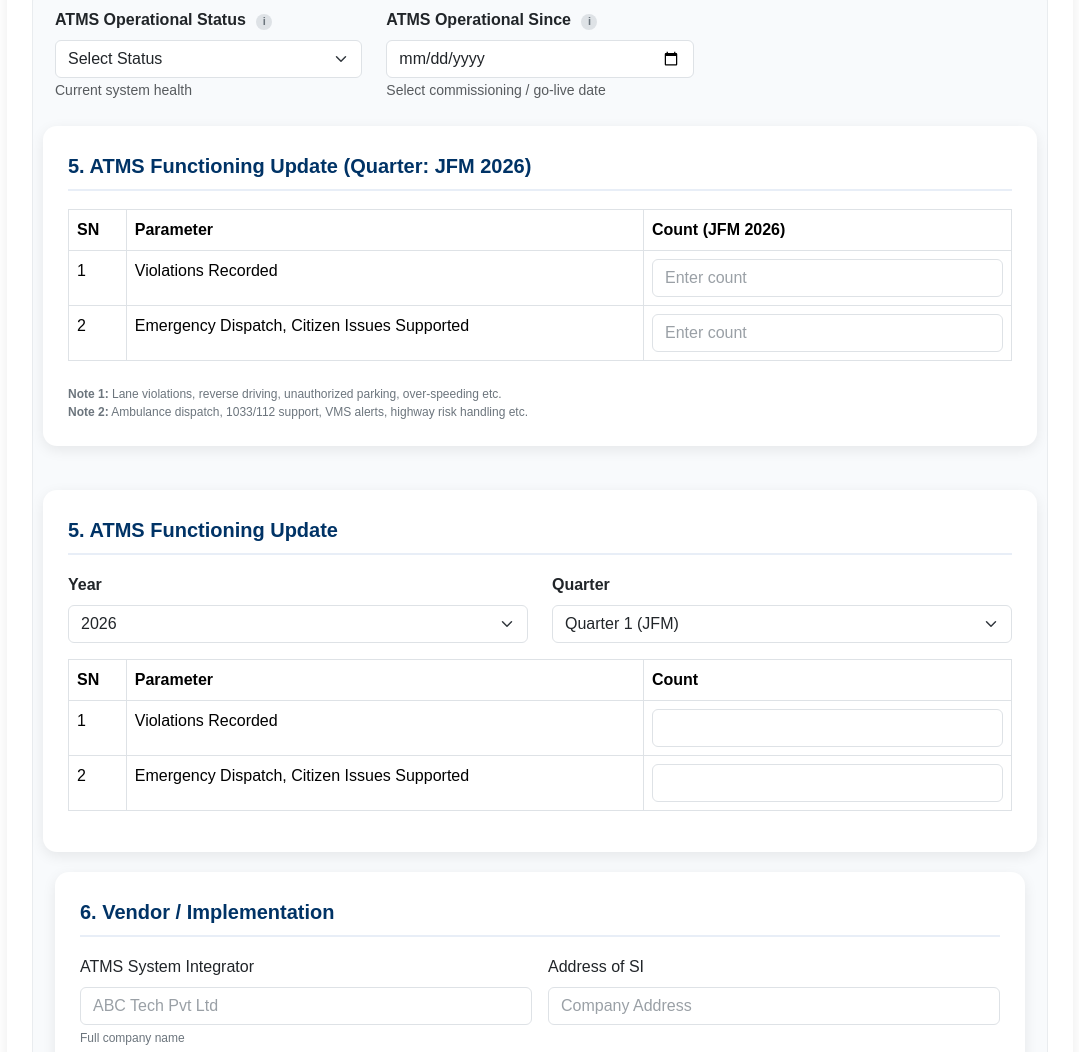
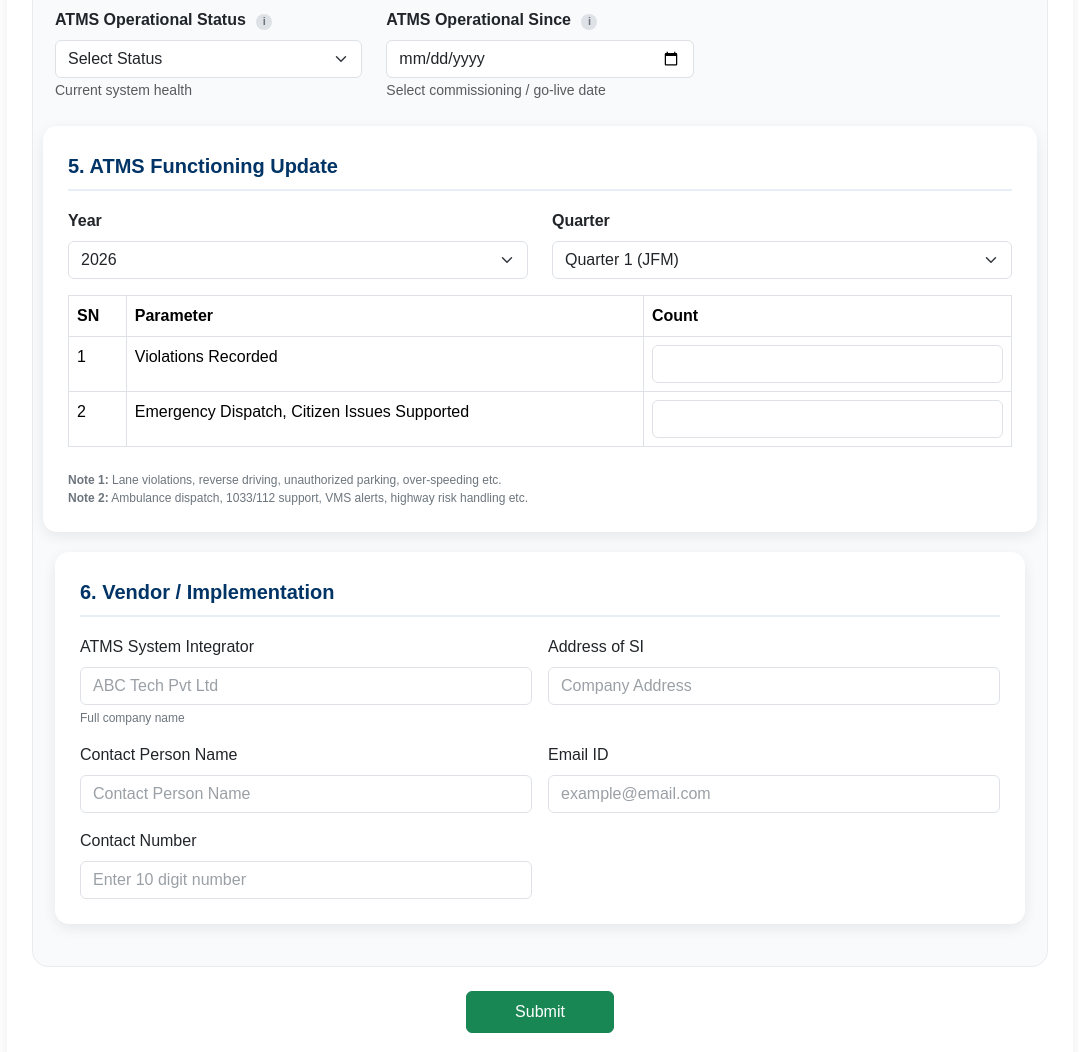
Before and after one commit to kritika-walia/ATMS, a website: page index.html in a window 1280 px wide. Shown: the part 1564-2616 px from the top of the page, without its empty margins (100-1179 px from the left). Drawn offline with nearby package versions, Linux system fonts and the light colour scheme.

Commit message:
Update index.html

```diff
--- a/index.html
+++ b/index.html
@@ -488,50 +488,6 @@ title="Mobile Radio Communication System availability. Select Yes or No.">i</spa
 
 <div class="card-box">
   <div class="section-title">
-    5. ATMS Functioning Update (Quarter: JFM 2026)
-  </div>
-
-  <div class="table-responsive">
-    <table class="table table-bordered">
-
-      <thead>
-        <tr>
-          <th>SN</th>
-          <th>Parameter</th>
-          <th>Count (JFM 2026)</th>
-        </tr>
-      </thead>
-
-      <tbody>
-        <tr>
-          <td>1</td>
-          <td>Violations Recorded</td>
-          <td>
-            <input type="number" id="violationsCount" class="form-control" placeholder="Enter count">
-          </td>
-        </tr>
-
-        <tr>
-          <td>2</td>
-          <td>Emergency Dispatch, Citizen Issues Supported</td>
-          <td>
-            <input type="number" id="dispatchCount" class="form-control" placeholder="Enter count">
-          </td>
-        </tr>
-      </tbody>
-
-    </table>
-  </div>
-
-  <div class="small-note mt-2">
-    <b>Note 1:</b> Lane violations, reverse driving, unauthorized parking, over-speeding etc.<br>
-    <b>Note 2:</b> Ambulance dispatch, 1033/112 support, VMS alerts, highway risk handling etc.
-  </div>
-
-</div>
-
-<div class="card-box">
-  <div class="section-title">
     5. ATMS Functioning Update
   </div>
 
@@ -585,6 +541,11 @@ title="Mobile Radio Communication System availability. Select Yes or No.">i</spa
       </tbody>
 
     </table>
+  </div>
+
+<div class="small-note mt-2">
+    <b>Note 1:</b> Lane violations, reverse driving, unauthorized parking, over-speeding etc.<br>
+    <b>Note 2:</b> Ambulance dispatch, 1033/112 support, VMS alerts, highway risk handling etc.
   </div>
 
 </div>
```
